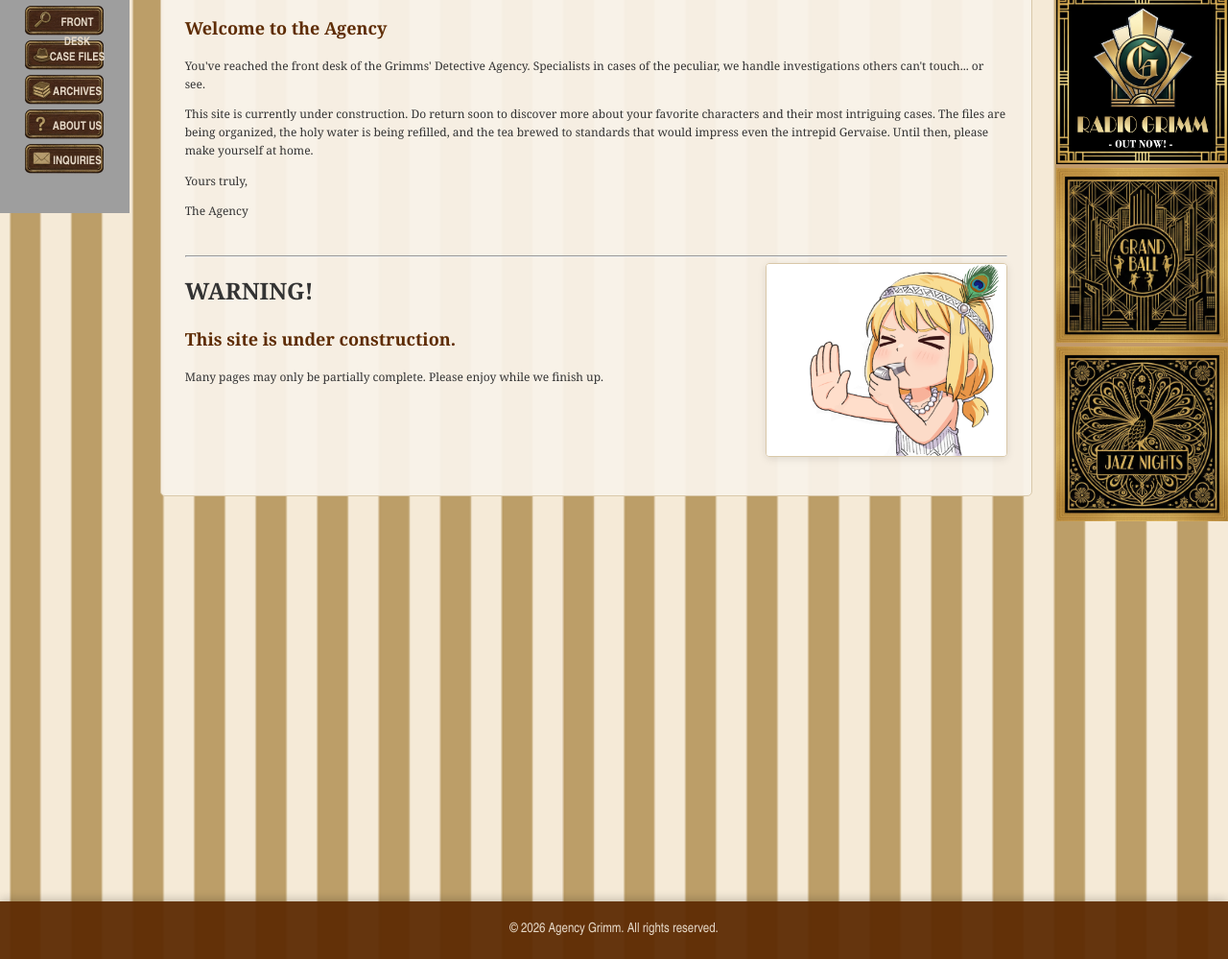
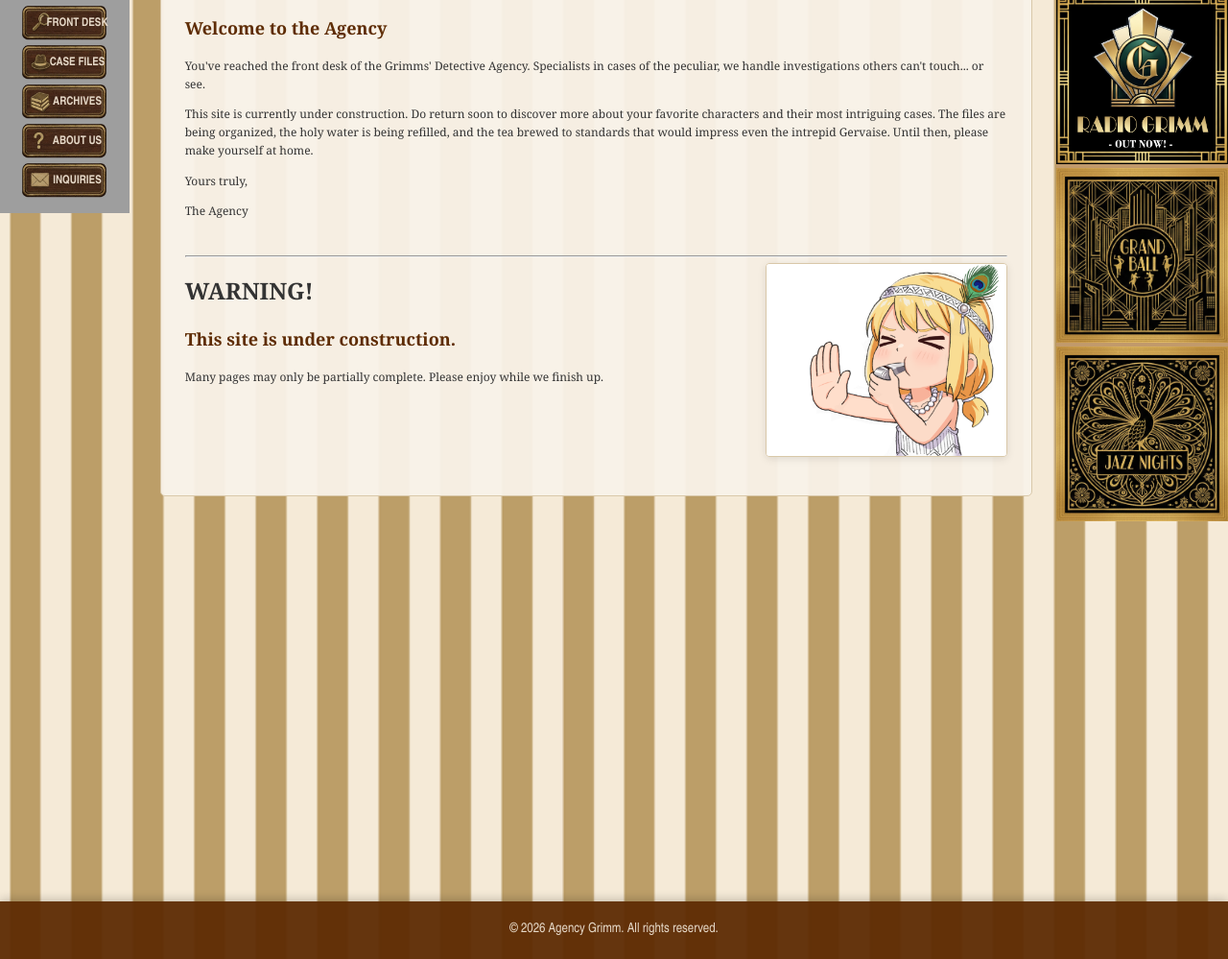
Before and after one commit to johnhopes-collab/grimmsdetectiveagency, a Jekyll site: the page built from index.html, in a window 1280 px wide. Shown: the part 692-1691 px from the top of the page at 96% size. Built offline with Jekyll 4.4.1, drawn with Linux system fonts in a browser that asks for light colours; grey boxes are pictures that could not be loaded.

Commit message:
Update style.scss

```diff
--- a/assets/css/style.scss
+++ b/assets/css/style.scss
@@ -104,8 +104,8 @@ body {
 
 .sidebar-button {
     display: block;
-    width: 84px; /* Your test width */
-    height: 15px;
+    width: 90px; /* Your test width */
+    height: 20px;
     padding: 8px 0;
     margin-bottom: 5px;
     margin-left: auto;
```
